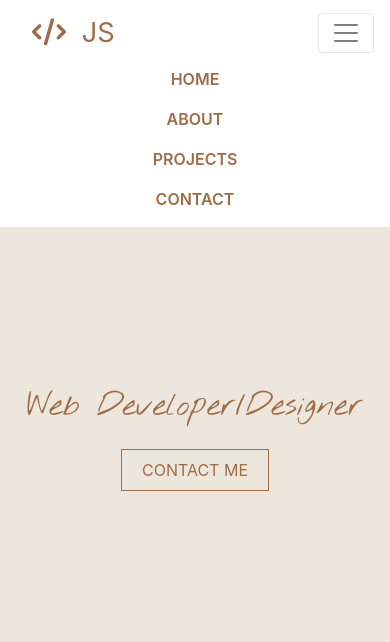
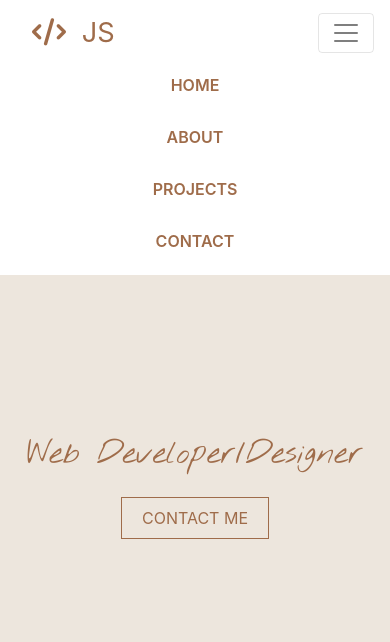
Before and after one commit to JazzSteve/My-Site, a PHP site: page / in a window 390 px wide, after a click that opens the changed part. Shown: the top 642 px of the page. Run offline with PHP 8.4, Linux system fonts and the light colour scheme; some libraries are stand-ins or nearby versions; some web fonts are replaced.

Commit message:
updated mobile nav

```diff
--- a/mysite.css
+++ b/mysite.css
@@ -343,6 +343,12 @@ h2 {
 
     .navbar-list {
         text-align: center;
+        height: 13rem;
+    }
+
+    .navbar-nav {
+        height: 13rem;
+        justify-content: space-around;
     }
 
     .nav-item {
```
